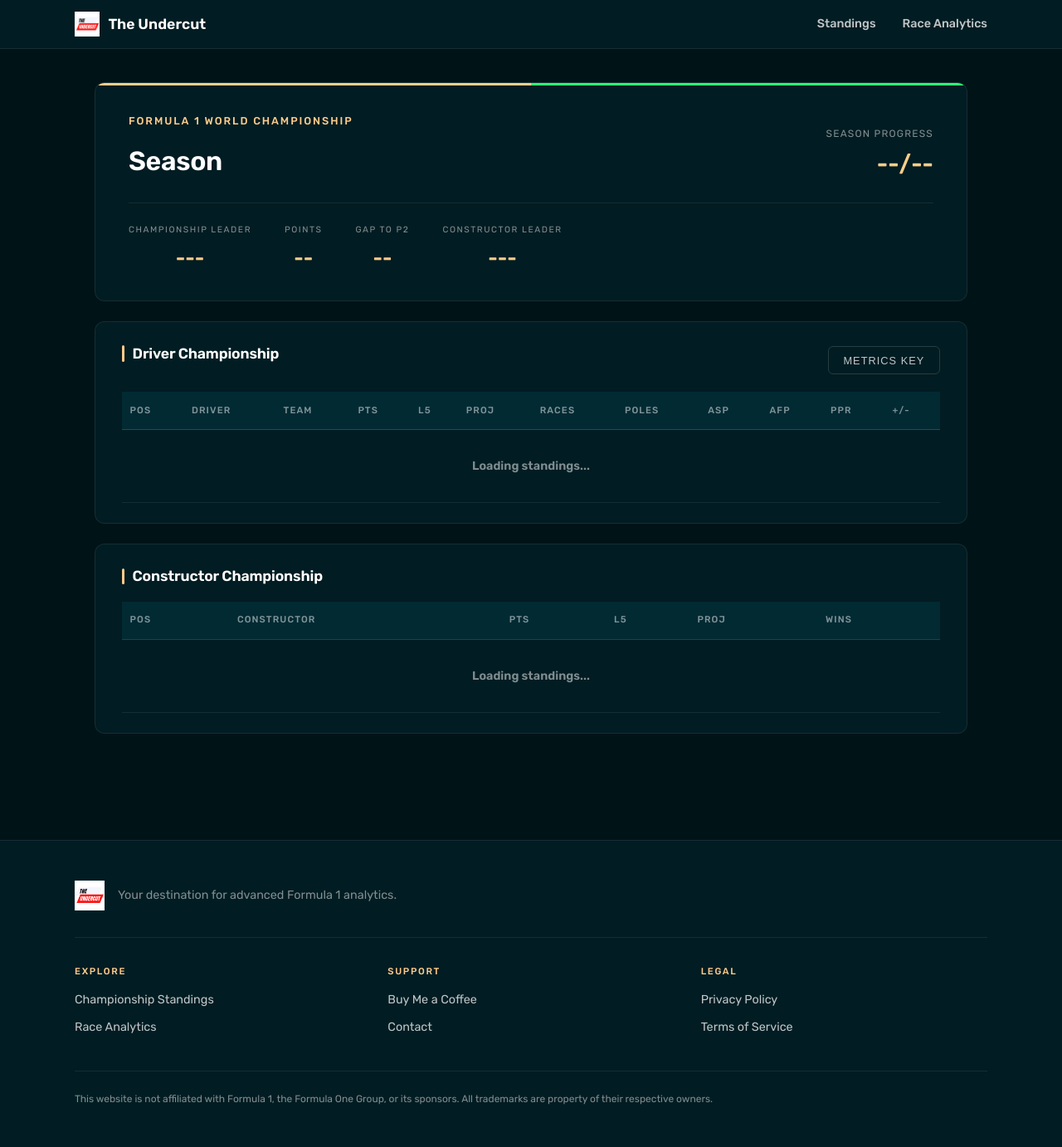
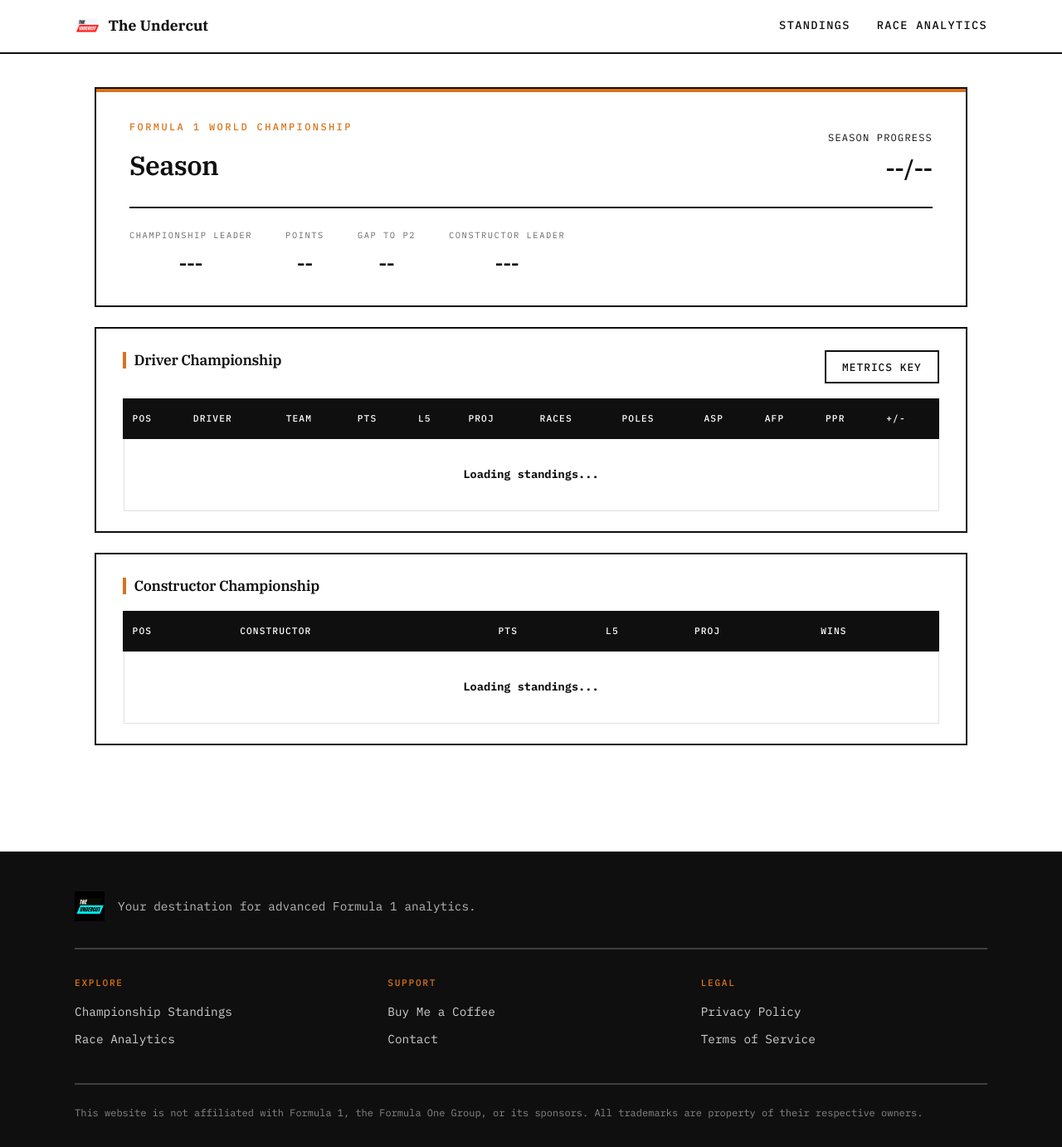
Before and after one commit to alamine42/theundercut, a Python web app: template src/theundercut/web/templates/standings/index.html in a window 1280 px wide. Shown: the whole page at 83% size. Before the commit the page ends 1331 px from the top, so only its background shows below. Run offline with Jinja, Linux system fonts and the light colour scheme; the template is opened without the code that fills it, so the values that code supplies are empty; some libraries are stand-ins or nearby versions.

Commit message:
style(web): VOID-inspired stark contrast theme
High-contrast design with hard 2px borders, no border radius.
IBM Plex Mono/Serif typography for utilitarian aesthetic.
White background, black ink, burnt orange accent (#d9731a).
Table rows invert on hover for dramatic effect.

Co-Authored-By: Claude Opus 4.5 <noreply@anthropic.com>

```diff
--- a/src/theundercut/web/templates/analytics/index.html
+++ b/src/theundercut/web/templates/analytics/index.html
@@ -10,7 +10,7 @@
     </div>
     <div style="text-align: right;">
       <span style="font-size: 0.75rem; text-transform: uppercase; letter-spacing: 0.1em; color: var(--text-muted);">Avg. Gap to Leader</span>
-      <p style="font-size: 1.75rem; font-family: 'Rubik', sans-serif; font-weight: 600; color: var(--accent-gold); margin: 0.25rem 0 0;" id="metric-delta">+0.000s</p>
+      <p style="font-size: 1.75rem; font-family: 'IBM Plex Serif', serif; font-weight: 700; color: var(--ink); margin: 0.25rem 0 0;" id="metric-delta">+0.000s</p>
     </div>
   </header>
   <div class="hero-stats">
@@ -143,7 +143,7 @@
 
     const chipMarkup = drivers.map(driver => `
       <label class="chip" style="cursor: pointer;">
-        <input type="checkbox" name="drivers" value="${driver}" checked onchange="onDriverFilterChange()" style="accent-color: var(--accent-lime);">
+        <input type="checkbox" name="drivers" value="${driver}" checked onchange="onDriverFilterChange()" style="accent-color: var(--accent);">
         <span>${driver}</span>
       </label>
     `).join('');
--- a/src/theundercut/web/templates/base.html
+++ b/src/theundercut/web/templates/base.html
@@ -19,23 +19,20 @@
   <script src="https://cdn.jsdelivr.net/npm/chart.js@4.4.1/dist/chart.umd.min.js"></script>
   <link rel="preconnect" href="https://fonts.googleapis.com">
   <link rel="preconnect" href="https://fonts.gstatic.com" crossorigin>
-  <link href="https://fonts.googleapis.com/css2?family=Rubik:wght@400;500;600;700&display=swap" rel="stylesheet">
+  <link href="https://fonts.googleapis.com/css2?family=IBM+Plex+Mono:wght@400;500;600;700&family=IBM+Plex+Serif:wght@400;600;700&display=swap" rel="stylesheet">
   {% block head_extra %}{% endblock %}
   <style>
     :root {
-      /* Gallery Dark Theme - Inspired by Frans Hals Museum */
-      --bg-surface: #001317;
-      --bg-card: #011C22;
-      --bg-elevated: #022A33;
-      --accent-gold: #FECD8C;
-      --accent-sage: #B9C089;
-      --accent-lime: #2CFF70;
-      --text-primary: #FFFFFF;
-      --text-secondary: rgba(255, 255, 255, 0.75);
-      --text-muted: rgba(255, 255, 255, 0.5);
-      --border-subtle: rgba(255, 255, 255, 0.08);
-      --border-medium: rgba(255, 255, 255, 0.15);
-      --stripe-red: #E63946;
+      /* VOID-inspired stark contrast theme */
+      --ink: #0f0f0f;
+      --paper: #ffffff;
+      --accent: #d9731a;
+      --accent-hover: #c4650f;
+      --muted: #6b6b6b;
+      --border: #0f0f0f;
+      --border-light: #e0e0e0;
+      --success: #2d8a39;
+      --error: #c41e3a;
     }
 
     * {
@@ -45,10 +42,10 @@
     body {
       margin: 0;
       min-height: 100vh;
-      font-family: 'Rubik', -apple-system, BlinkMacSystemFont, sans-serif;
-      background: var(--bg-surface);
-      color: var(--text-primary);
-      font-size: 15px;
+      font-family: 'IBM Plex Mono', monospace;
+      background: var(--paper);
+      color: var(--ink);
+      font-size: 14px;
       line-height: 1.6;
     }
 
@@ -59,19 +56,17 @@
     }
 
     h1, h2, h3, h4 {
-      font-family: 'Rubik', sans-serif;
+      font-family: 'IBM Plex Serif', Georgia, serif;
       font-weight: 600;
-      letter-spacing: -0.01em;
+      letter-spacing: -0.02em;
     }
 
     /* Hero / Page Header */
     .page-hero {
-      background: var(--bg-card);
-      border: 1px solid var(--border-subtle);
-      border-radius: 12px;
+      background: var(--paper);
+      border: 2px solid var(--ink);
       padding: 2rem 2.5rem;
       position: relative;
-      overflow: hidden;
     }
 
     .page-hero::before {
@@ -80,12 +75,8 @@
       top: 0;
       left: 0;
       right: 0;
-      height: 3px;
-      background: linear-gradient(90deg,
-        var(--accent-gold) 0%,
-        var(--accent-gold) 50%,
-        var(--accent-lime) 50%
-      );
+      height: 4px;
+      background: var(--accent);
     }
 
     .page-hero header {
@@ -99,15 +90,16 @@
     .page-hero h1 {
       font-size: 2rem;
       margin: 0;
-      color: var(--text-primary);
+      color: var(--ink);
     }
 
     .page-hero .subtitle {
-      color: var(--accent-gold);
-      font-size: 0.8rem;
+      color: var(--accent);
+      font-size: 0.75rem;
       margin-top: 0.25rem;
       text-transform: uppercase;
-      letter-spacing: 0.15em;
+      letter-spacing: 0.2em;
+      font-family: 'IBM Plex Mono', monospace;
       font-weight: 500;
     }
 
@@ -116,7 +108,7 @@
       gap: 2.5rem;
       margin-top: 1.5rem;
       padding-top: 1.5rem;
-      border-top: 1px solid var(--border-subtle);
+      border-top: 2px solid var(--ink);
     }
 
     .hero-stat {
@@ -127,22 +119,22 @@
       display: block;
       font-size: 0.65rem;
       text-transform: uppercase;
-      color: var(--text-muted);
+      color: var(--muted);
       letter-spacing: 0.15em;
       margin-bottom: 0.35rem;
     }
 
     .hero-stat strong {
       font-size: 1.5rem;
-      font-weight: 600;
-      color: var(--accent-gold);
+      font-family: 'IBM Plex Serif', serif;
+      font-weight: 700;
+      color: var(--ink);
     }
 
     /* Cards / Panels */
     .card {
-      background: var(--bg-card);
-      border: 1px solid var(--border-subtle);
-      border-radius: 12px;
+      background: var(--paper);
+      border: 2px solid var(--ink);
       padding: 1.5rem 2rem;
       margin-top: 1.5rem;
     }
@@ -150,7 +142,7 @@
     .card h2 {
       font-size: 1.1rem;
       margin: 0 0 1rem;
-      color: var(--text-primary);
+      color: var(--ink);
       display: flex;
       align-items: center;
       gap: 0.6rem;
@@ -158,73 +150,88 @@
 
     .card h2::before {
       content: '';
-      width: 3px;
+      width: 4px;
       height: 1.1em;
-      background: var(--accent-gold);
-      border-radius: 2px;
+      background: var(--accent);
     }
 
     /* Tables */
     .data-table {
       width: 100%;
       border-collapse: collapse;
-      font-size: 0.9rem;
+      font-size: 0.85rem;
     }
 
     .data-table thead th {
-      background: var(--bg-elevated);
-      color: var(--text-muted);
+      background: var(--ink);
+      color: var(--paper);
       font-weight: 500;
       text-transform: uppercase;
       font-size: 0.7rem;
       letter-spacing: 0.1em;
       padding: 0.85rem 0.6rem;
       text-align: left;
-      border-bottom: 1px solid var(--border-medium);
+      border: 2px solid var(--ink);
       white-space: nowrap;
     }
 
     .data-table tbody td {
       padding: 0.75rem 0.6rem;
-      border-bottom: 1px solid var(--border-subtle);
-      color: var(--text-secondary);
+      border: 1px solid var(--border-light);
+      color: var(--ink);
     }
 
     .data-table tbody tr:hover {
-      background: var(--bg-elevated);
+      background: var(--ink);
+      color: var(--paper);
+    }
+
+    .data-table tbody tr:hover td {
+      color: var(--paper);
+      border-color: var(--ink);
     }
 
     /* Podium positions */
-    .data-table tbody tr:nth-child(1) td:first-child { color: var(--accent-gold); font-weight: 600; }
-    .data-table tbody tr:nth-child(2) td:first-child { color: #C0C0C0; font-weight: 600; }
-    .data-table tbody tr:nth-child(3) td:first-child { color: #CD7F32; font-weight: 600; }
+    .data-table tbody tr:nth-child(1) td:first-child { color: var(--accent); font-weight: 700; }
+    .data-table tbody tr:nth-child(2) td:first-child { color: var(--muted); font-weight: 600; }
+    .data-table tbody tr:nth-child(3) td:first-child { color: #8B4513; font-weight: 600; }
 
     /* Buttons */
     .btn {
       display: inline-flex;
       align-items: center;
       gap: 0.4rem;
-      padding: 0.55rem 1.1rem;
-      border-radius: 6px;
+      padding: 0.6rem 1.2rem;
+      font-family: 'IBM Plex Mono', monospace;
       font-size: 0.8rem;
       font-weight: 500;
       text-transform: uppercase;
       letter-spacing: 0.08em;
       cursor: pointer;
-      transition: all 0.2s ease;
+      transition: all 0.15s ease;
       text-decoration: none;
     }
 
     .btn-outline {
-      background: transparent;
-      border: 1px solid var(--border-medium);
-      color: var(--text-secondary);
+      background: var(--paper);
+      border: 2px solid var(--ink);
+      color: var(--ink);
     }
 
     .btn-outline:hover {
-      border-color: var(--accent-lime);
-      color: var(--accent-lime);
-      background: rgba(44, 255, 112, 0.05);
+      background: var(--ink);
+      color: var(--paper);
+    }
+
+    .btn-primary {
+      background: var(--ink);
+      border: 2px solid var(--ink);
+      color: var(--paper);
+    }
+
+    .btn-primary:hover {
+      background: var(--paper);
+      color: var(--ink);
     }
 
     /* Chips / Tags */
@@ -283,26 +290,27 @@
 
     /* Racing stripe accent */
     .racing-stripe {
-      height: 2px;
-      background: linear-gradient(90deg,
-        var(--accent-gold) 0%,
-        var(--accent-gold) 40%,
-        transparent 40%,
-        transparent 60%,
-        var(--accent-lime) 60%
-      );
+      height: 4px;
+      background: var(--accent);
       margin: 2rem 0;
     }
 
     /* Links */
     a {
-      color: var(--accent-gold);
-      text-decoration: none;
-      transition: color 0.2s ease;
+      color: var(--ink);
+      text-decoration: underline;
+      text-underline-offset: 2px;
+      transition: all 0.15s ease;
     }
 
     a:hover {
-      color: var(--accent-lime);
+      color: var(--accent);
+    }
+
+    /* Selection */
+    ::selection {
+      background: var(--ink);
+      color: var(--paper);
     }
 
     @media (max-width: 720px) {
@@ -370,8 +378,8 @@
 
   <style>
     .site-nav {
-      background: var(--bg-card);
-      border-bottom: 1px solid var(--border-subtle);
+      background: var(--paper);
+      border-bottom: 2px solid var(--ink);
       padding: 0.875rem 1.5rem;
       position: sticky;
       top: 0;
@@ -389,9 +397,9 @@
       align-items: center;
       gap: 0.65rem;
       text-decoration: none;
-      color: var(--text-primary);
-      font-family: 'Rubik', sans-serif;
-      font-weight: 600;
+      color: var(--ink);
+      font-family: 'IBM Plex Serif', serif;
+      font-weight: 700;
       font-size: 1.1rem;
     }
     .nav-logo {
@@ -404,19 +412,24 @@
       gap: 2rem;
     }
     .nav-links a {
-      color: var(--text-secondary);
+      color: var(--ink);
       text-decoration: none;
-      font-size: 0.9rem;
+      font-size: 0.85rem;
       font-weight: 500;
-      transition: color 0.2s ease;
+      text-transform: uppercase;
+      letter-spacing: 0.1em;
+      padding: 0.35rem 0;
+      border-bottom: 2px solid transparent;
+      transition: all 0.15s ease;
     }
     .nav-links a:hover {
-      color: var(--accent-gold);
+      border-bottom-color: var(--accent);
+      color: var(--accent);
     }
 
     .site-footer {
-      background: var(--bg-card);
-      border-top: 1px solid var(--border-subtle);
+      background: var(--ink);
+      color: var(--paper);
       padding: 3rem 1.5rem 2rem;
       margin-top: 4rem;
     }
@@ -430,15 +443,16 @@
       gap: 1rem;
       margin-bottom: 2rem;
       padding-bottom: 2rem;
-      border-bottom: 1px solid var(--border-subtle);
+      border-bottom: 2px solid rgba(255,255,255,0.2);
     }
     .footer-logo {
       width: 36px;
       height: 36px;
+      filter: invert(1);
     }
     .footer-brand p {
       margin: 0;
-      color: var(--text-muted);
+      color: rgba(255,255,255,0.7);
       font-size: 0.9rem;
     }
     .footer-links-grid {
@@ -448,33 +462,33 @@
       margin-bottom: 2rem;
     }
     .footer-links-grid h4 {
-      font-family: 'Rubik', sans-serif;
+      font-family: 'IBM Plex Mono', monospace;
       font-size: 0.7rem;
       text-transform: uppercase;
       letter-spacing: 0.15em;
-      color: var(--accent-gold);
+      color: var(--accent);
       margin: 0 0 0.85rem;
       font-weight: 500;
     }
     .footer-links-grid a {
       display: block;
-      color: var(--text-secondary);
+      color: rgba(255,255,255,0.8);
       text-decoration: none;
       font-size: 0.9rem;
       margin-bottom: 0.6rem;
-      transition: color 0.2s ease;
+      transition: all 0.15s ease;
     }
     .footer-links-grid a:hover {
-      color: var(--accent-lime);
+      color: var(--accent);
     }
     .footer-disclaimer {
       padding-top: 1.5rem;
-      border-top: 1px solid var(--border-subtle);
+      border-top: 2px solid rgba(255,255,255,0.2);
     }
     .footer-disclaimer p {
       margin: 0;
       font-size: 0.75rem;
-      color: var(--text-muted);
+      color: rgba(255,255,255,0.5);
       line-height: 1.6;
     }
 
--- a/src/theundercut/web/templates/standings/index.html
+++ b/src/theundercut/web/templates/standings/index.html
@@ -62,7 +64,7 @@
     </div>
     <div style="text-align: right;">
       <span style="font-size: 0.75rem; text-transform: uppercase; letter-spacing: 0.1em; color: var(--text-muted);">Season Progress</span>
-      <p style="font-size: 1.75rem; font-family: 'Rubik', sans-serif; font-weight: 600; color: var(--accent-gold); margin: 0.25rem 0 0;" id="metric-progress">--/--</p>
+      <p style="font-size: 1.75rem; font-family: 'IBM Plex Serif', serif; font-weight: 700; color: var(--ink); margin: 0.25rem 0 0;" id="metric-progress">--/--</p>
     </div>
   </header>
   <div class="hero-stats">
@@ -212,7 +214,7 @@ function renderDriverStandings(drivers) {
         <td>${(d.avg_start_pos || 0).toFixed(1)}</td>
         <td>${(d.avg_finish_pos || 0).toFixed(1)}</td>
         <td>${(d.points_per_race || 0).toFixed(1)}</td>
-        <td style="color: ${d.positions_gained >= 0 ? 'var(--accent-lime)' : 'var(--stripe-red)'}">
+        <td style="color: ${d.positions_gained >= 0 ? 'var(--success)' : 'var(--error)'}">
           ${d.positions_gained >= 0 ? '+' : ''}${d.positions_gained || 0}
         </td>
       </tr>
```
Also changed, not shown: other parts of src/theundercut/web/templates/base.html (+11 -11 lines), other parts of src/theundercut/web/templates/standings/index.html (+36 -34 lines), src/theundercut/web/templates/components/_chart_scripts.html (+31 -31 lines), src/theundercut/web/templates/legal/privacy.html (+8 -9 lines), src/theundercut/web/templates/legal/terms.html (+8 -9 lines).
